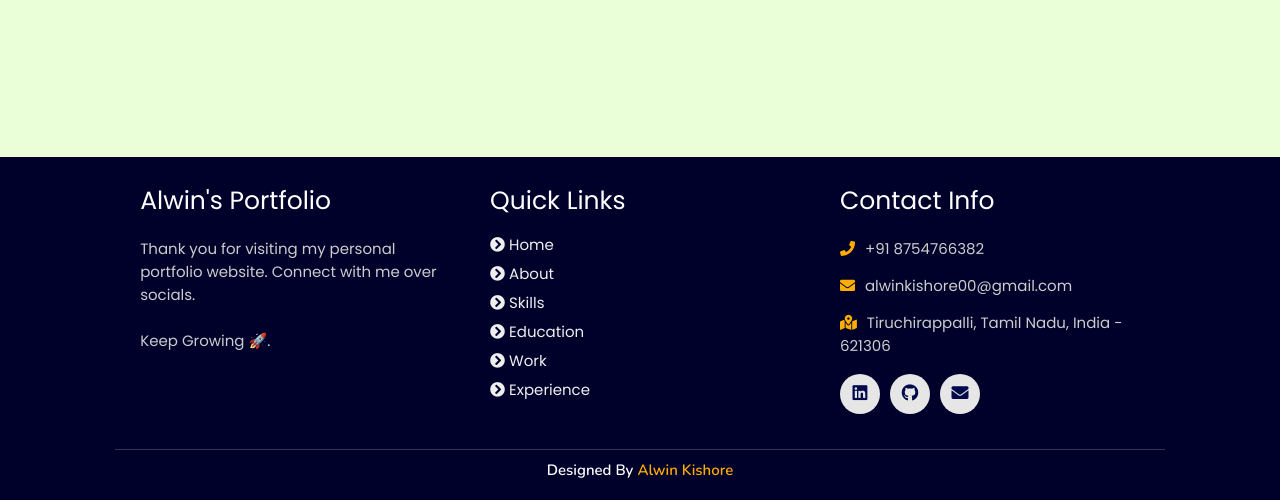
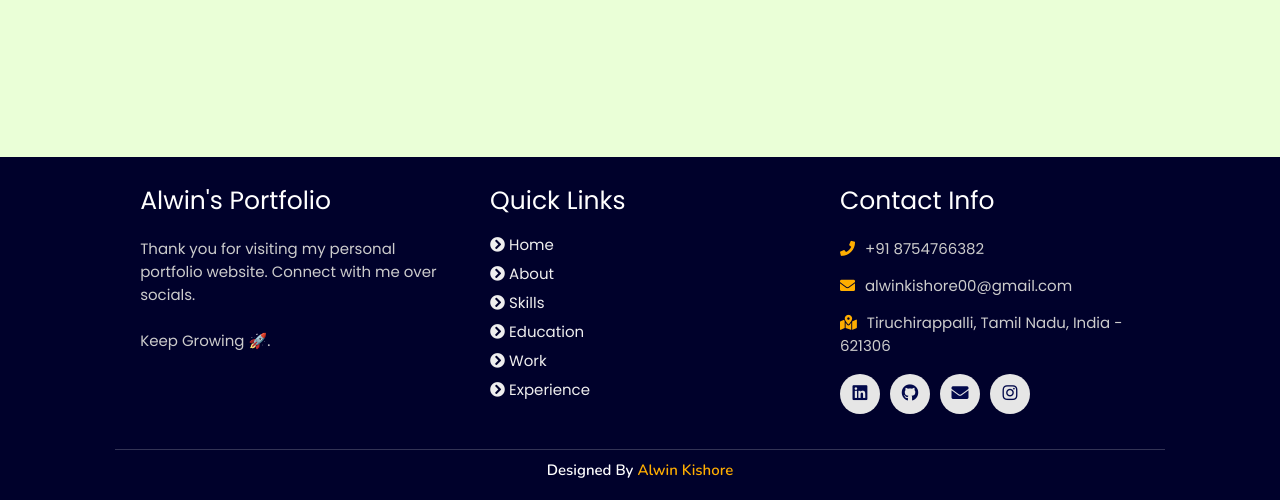
Before and after one commit to AlwinKishore/alwin-portfolio, a plain HTML site: page index.html in a window 1280 px wide. Shown: the part 6011-6511 px from the top of the page. Drawn offline with nearby package versions, Linux system fonts and the light colour scheme.

Commit message:
Add Instrgram in footer

```diff
--- a/index.html
+++ b/index.html
@@ -381,6 +381,7 @@
             target="_blank"></a>
           <a href="https://github.com/AlwinKishore" class="fab fa-github" aria-label="GitHub" target="_blank"></a>
           <a href="mailto:alwinkishore00@gmail.com" class="fas fa-envelope" aria-label="Mail" target="_blank"></a>
+          <a href="https://www.instagram.com/_a_l_w_i_n.__/" class="fab fa-instagram" aria-label="Instagram" target="_blank"></a>
           <!-- <a href="https://twitter.com/_maityamit" class="fab fa-twitter" aria-label="Twitter" target="_blank"></a> -->
         </div>
       </div>
```
Also changed, not shown: experience/index.html (+1 -0 lines).
